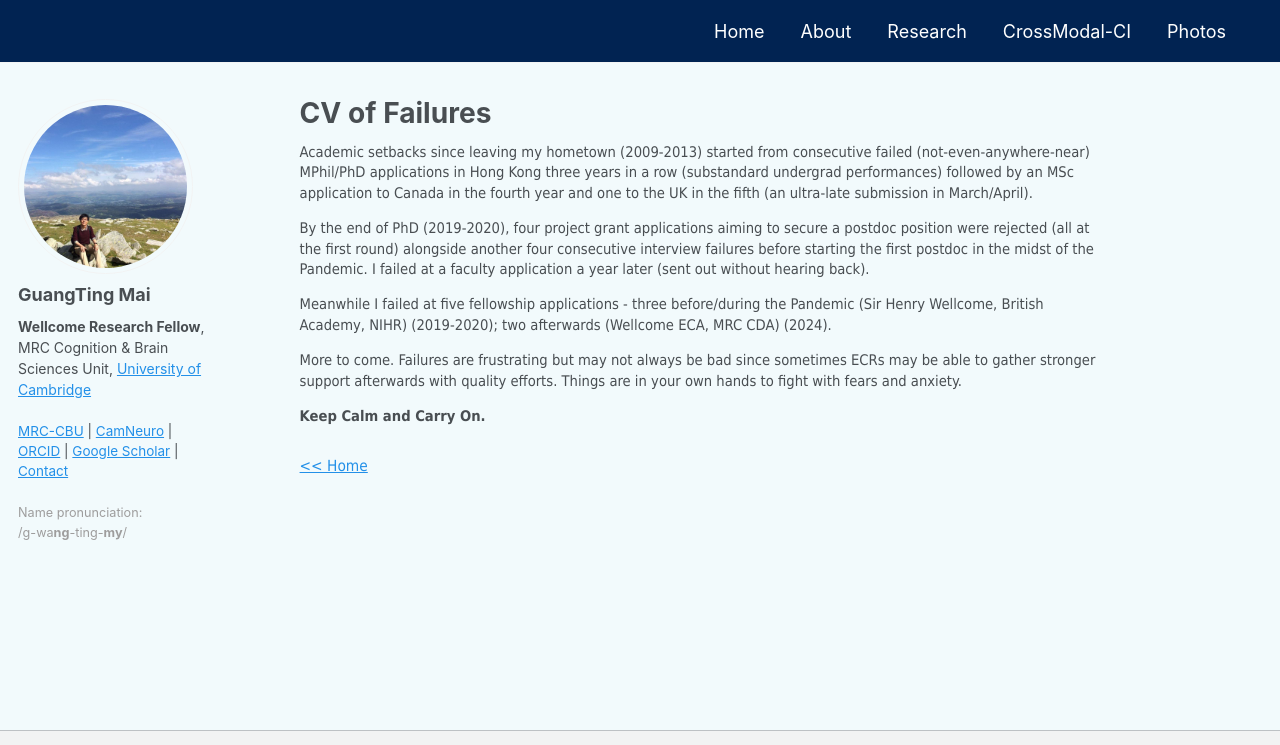
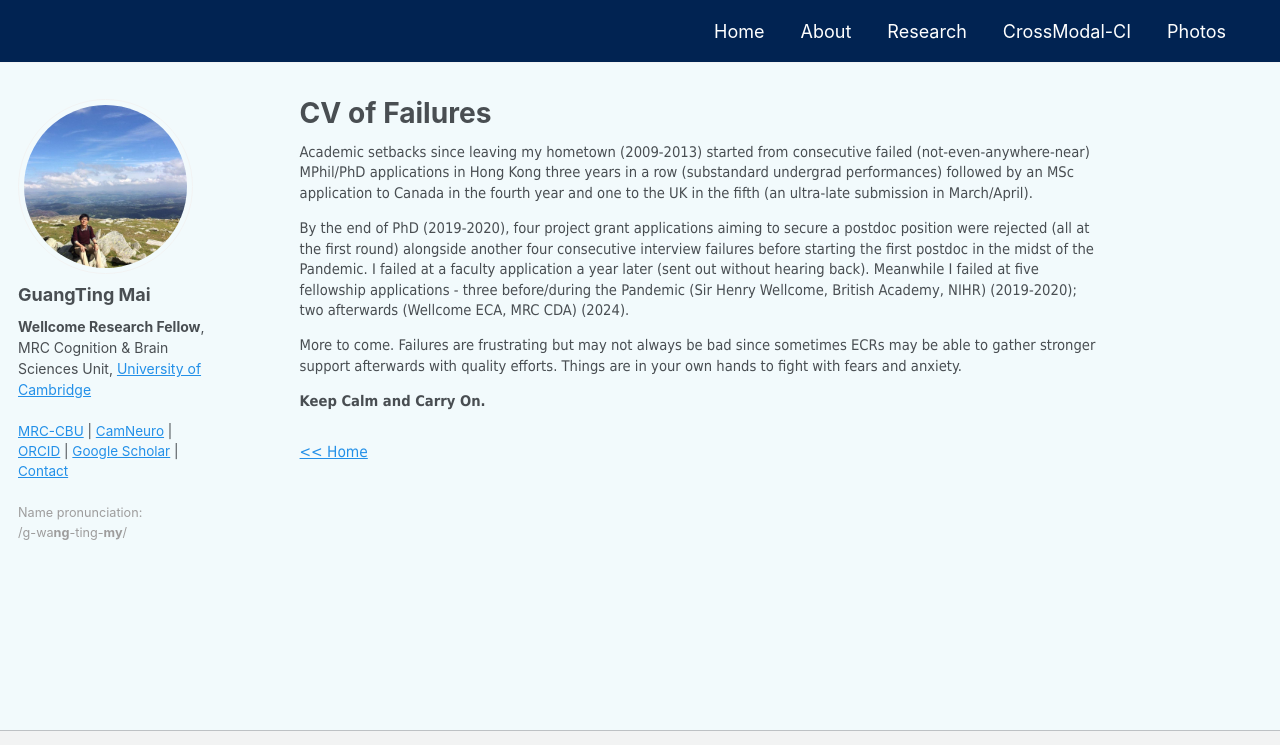
Before and after one commit to guangtingmai/guangtingmai.github.io, a Jekyll site: the page built from _pages/cv-failures.html, in a window 1280 px wide and 948 px high, cut to the strip 0-745 px from the top of the window. Built offline with Jekyll 4.4.1, drawn with Linux system fonts in a browser that asks for light colours.

Commit message:
Update cv-failures.html

```diff
--- a/_pages/cv-failures.html
+++ b/_pages/cv-failures.html
@@ -9,9 +9,8 @@ author_profile: true
   followed by an MSc application to Canada in the fourth year and one to the UK in the fifth (an ultra-late submission in March/April).</span></p>
 <p span style="font-size:11pt;font-family:Tahoma;line-height:1.4;display:block;margin-bottom:0.2vh">By the end of PhD (2019-2020), four project grant applications
   aiming to secure a postdoc position were rejected (all at the first round) alongside another four consecutive interview failures before starting the first postdoc
-  in the midst of the Pandemic. I failed at a faculty application a year later (sent out without hearing back).</p>
-<p span style="font-size:11pt;font-family:Tahoma;line-height:1.4;display:block;margin-bottom:0.2vh">Meanwhile I failed at five fellowship applications - three
-  before/during the Pandemic (Sir Henry Wellcome, British Academy, NIHR) (2019-2020); two afterwards (Wellcome ECA, MRC CDA) (2024).</span></p>
+  in the midst of the Pandemic. I failed at a faculty application a year later (sent out without hearing back). Meanwhile I failed at five fellowship applications -
+  three before/during the Pandemic (Sir Henry Wellcome, British Academy, NIHR) (2019-2020); two afterwards (Wellcome ECA, MRC CDA) (2024).</span></p>
 <p span style="font-size:11pt;font-family:Tahoma;line-height:1.4;display:block;margin-bottom:0.2vh">More to come. Failures are frustrating but may not always be
   bad since sometimes ECRs may be able to gather stronger support afterwards with quality efforts. Things are in your own hands to fight with fears and anxiety.
 </span></p>
```
